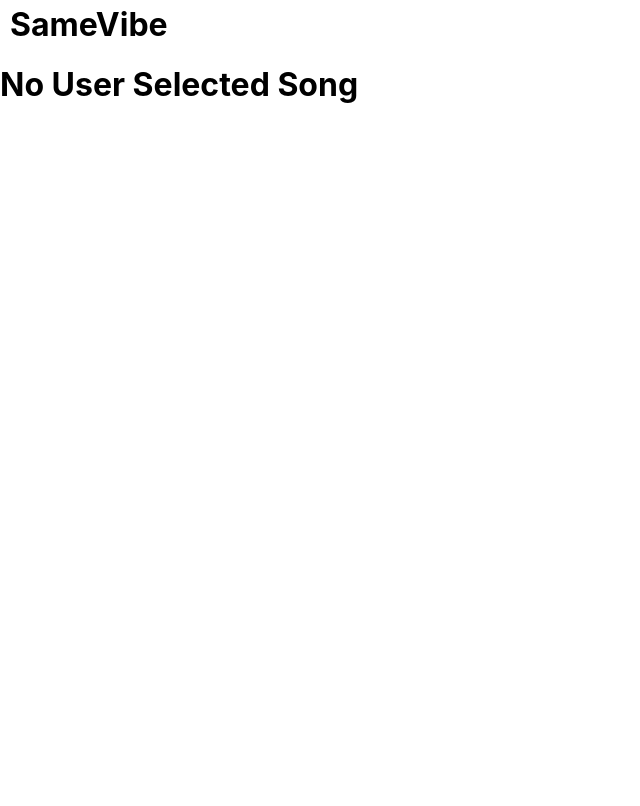
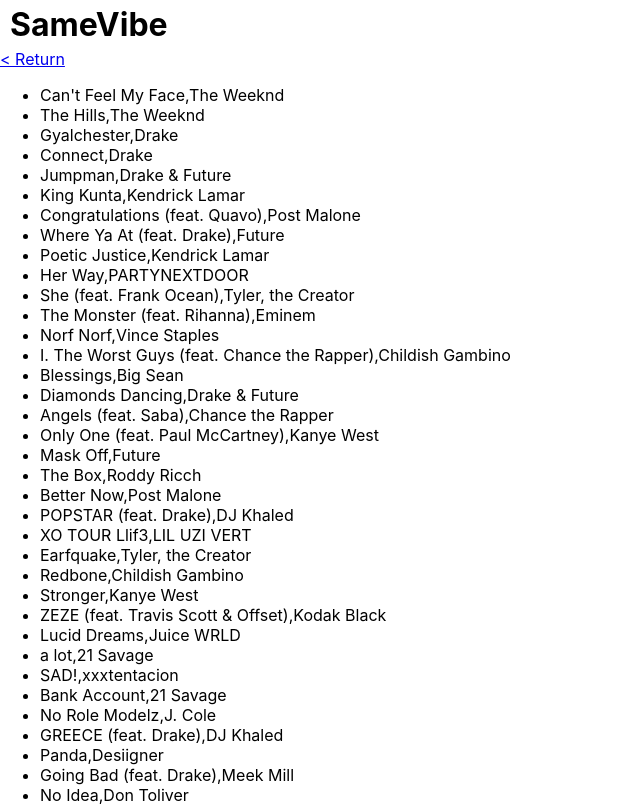
Before and after one commit to RodrigoJPT/same-vibe, a React (Create React App) app: page /1/1 in a window 1280 px wide. Shown: the top 806 px of the page, without its empty margins (0-640 px from the left). Built offline with nearby package versions, Linux system fonts and the light colour scheme.

Commit message:
basic page to page in-app loop complete using test data

```diff
--- a/src/Components/App/App.js
+++ b/src/Components/App/App.js
@@ -27,7 +27,7 @@
 						<Search />
 					</Route>
 					<Route
-						path='/:artist/:songTitle'
+						path='/:artist/:song'
 						exact
 						render={(routerProps) => {
 							return <SameVibe match={routerProps.match} />;
--- a/src/Components/SameVibe/SameVibe.js
+++ b/src/Components/SameVibe/SameVibe.js
@@ -1,24 +1,48 @@
-import React, { useContext } from 'react';
+import React, { useContext, useEffect } from 'react';
+import { Link } from 'react-router-dom';
 import { AppContext } from '../App/AppContext';
 
-const SameVibe = (props) => {
+const SameVibe = ({ match }) => {
 	const { userSong, setUserSong, similarSongs, setSimilarSongs } = useContext(
 		AppContext
 	);
-	console.log(props);
 	async function getSimilarSongs(songInfo) {
-		console.log(songInfo);
-		/* const url = '/test-data.json';
-			await fetch(url)
+		const url = '/test-data.json';
+		fetch(url)
 			.then((res) => res.json())
-			.then((resJson) => setSimilarSongs(resJson.similartracks)); */
+			.then((resjson) => setSimilarSongs(resjson.similartracks.track));
 	}
 
-	if (!userSong.name) {
-		return <h1>No User Selected Song</h1>;
+	useEffect(() => {
+		if (!userSong.name && match.params.artist && match.params.song) {
+			const songInfo = {
+				name: match.params.song,
+				artist: match.params.artist,
+			};
+			setUserSong(songInfo);
+			getSimilarSongs(songInfo);
+		} else {
+			getSimilarSongs(userSong);
+		}
+	}, []);
+
+	if (!similarSongs.length) {
+		return <h3>Loading...</h3>;
 	}
 
-	return <h1>{userSong.name}</h1>;
+	console.log(similarSongs);
+	return (
+		<div className='song-list'>
+			<Link to='/home'>{'< Return'}</Link>
+			<ul>
+				{similarSongs.map((song, index) => (
+					<li key={index}>
+						{song.name},{song.artist.name}
+					</li>
+				))}
+			</ul>
+		</div>
+	);
 };
 
 export default SameVibe;
```
